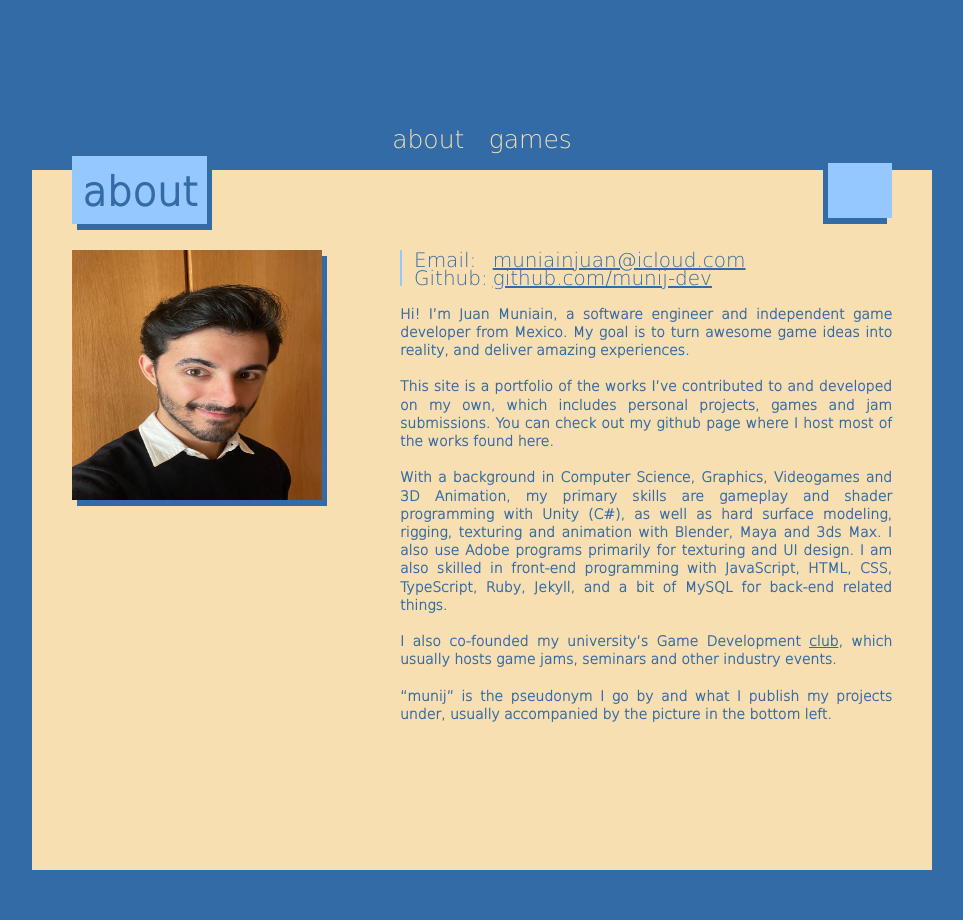
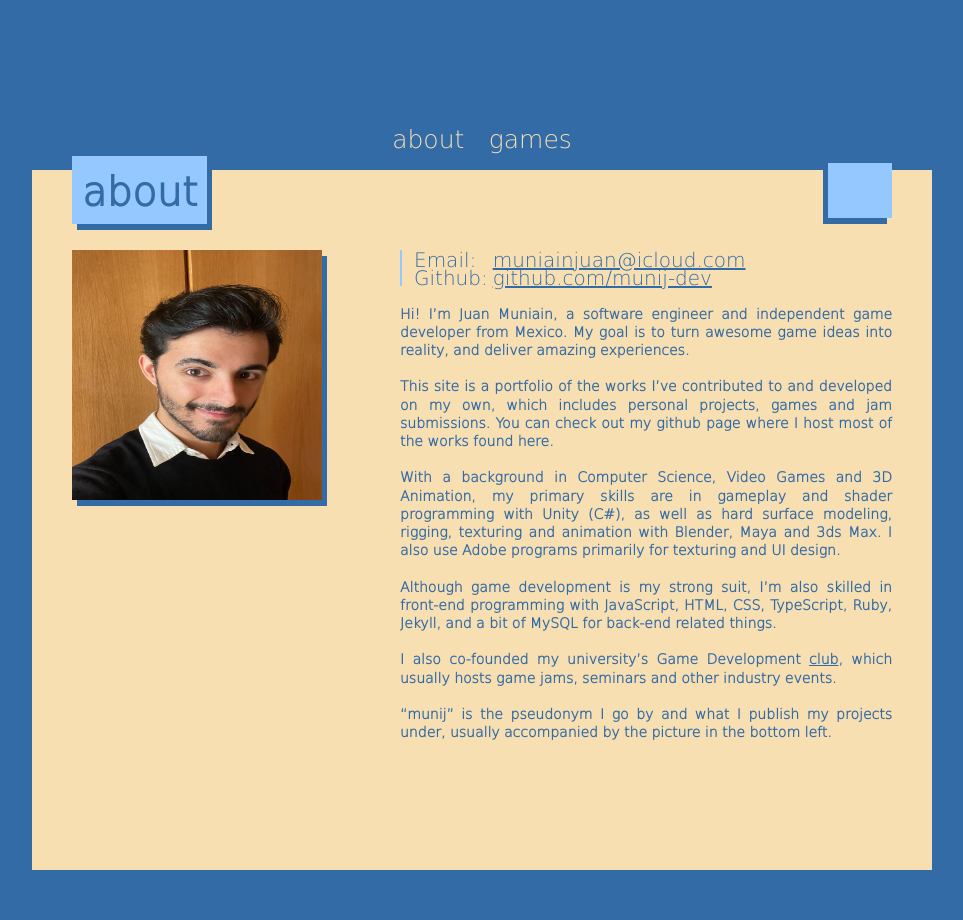
Before and after one commit to munjidev/munjidev.github.io, a Jekyll site: the page built from about.md, in a window 1280 px wide. Shown: the whole page, without its empty margins (158-1121 px from the left). Built offline with Jekyll 4.4.1, drawn with Linux system fonts in a browser that asks for light colours.

Commit message:
Modify about

```diff
--- a/about.md
+++ b/about.md
@@ -12,7 +12,10 @@ Hi! I'm Juan Muniain, a software engineer and independent game developer from Me
 This site is a portfolio of the works I’ve contributed to and developed on my own, which includes personal projects, games and jam submissions. You can check out my github page where I host most of the works found here.
 <br/>
 <br/>
-With a background in Computer Science, Graphics, Videogames and 3D Animation, my primary skills are gameplay and shader programming with Unity (C#), as well as hard surface modeling, rigging, texturing and animation with Blender, Maya and 3ds Max. I also use Adobe programs primarily for texturing and UI design. I am also skilled in front-end programming with JavaScript, HTML, CSS, TypeScript, Ruby, Jekyll, and a bit of MySQL for back-end related things.
+With a background in Computer Science, Video Games and 3D Animation, my primary skills are in gameplay and shader programming with Unity (C#), as well as hard surface modeling, rigging, texturing and animation with Blender, Maya and 3ds Max. I also use Adobe programs primarily for texturing and UI design.
+<br/>
+<br/>
+Although game development is my strong suit, I'm also skilled in front-end programming with JavaScript, HTML, CSS, TypeScript, Ruby, Jekyll, and a bit of MySQL for back-end related things.
 <br/>
 <br/>
 I also co-founded my university's Game Development [club](https://www.instagram.com/gamedevs.csf/), which usually hosts game jams, seminars and other industry events.
```
